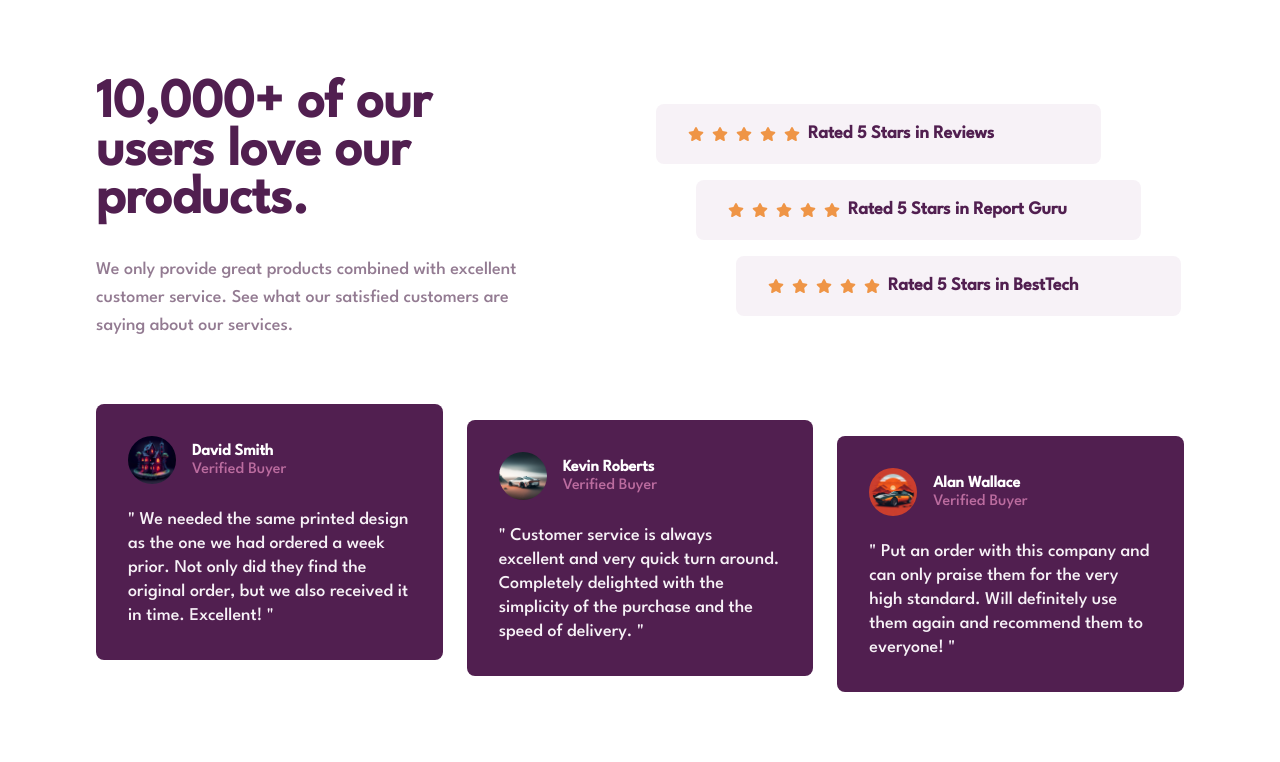
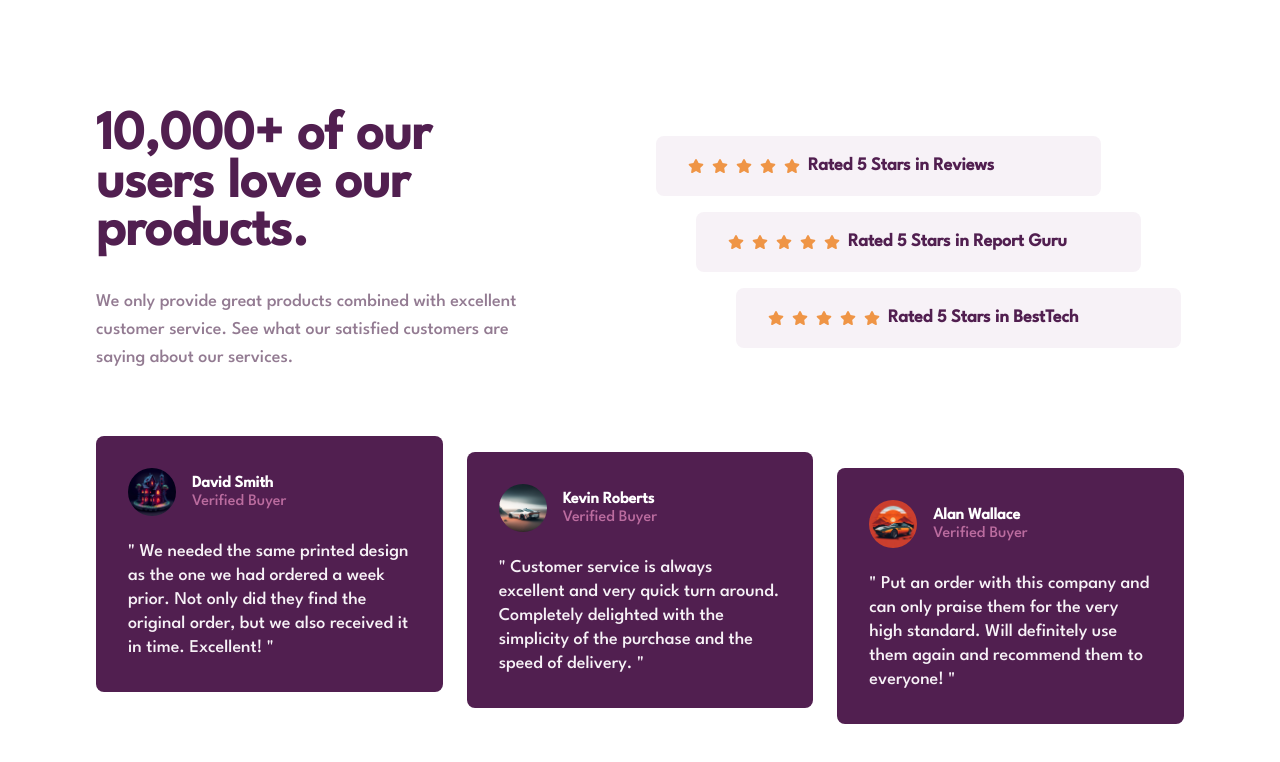
Before and after one commit to GilaniRabbu/frontend-mentor-challenges, a Next.js app: page /social-proof-section in a window 1280 px wide. Shown: the top 762 px of the page. Built offline with nearby package versions, Linux system fonts and the light colour scheme.

Commit message:
updated code

```diff
--- a/components/Social_Proof_Section/Social_Proof_Section.tsx
+++ b/components/Social_Proof_Section/Social_Proof_Section.tsx
@@ -7,7 +7,7 @@ const spartan = League_Spartan({ subsets: ["latin"], weight: ["500"] });
 export default function Social_Proof_Section() {
   return (
     <div
-      className={`${spartan.className} max-w-[1120px] mx-auto px-4 py-20 overflow-hidden`}
+      className={`${spartan.className} max-w-[1120px] mx-auto px-4 py-28 overflow-hidden`}
     >
       <div className="grid gap-y-12 lg:grid-cols-2 lg:gap-x-8 items-center">
         <div className="max-w-[445px]">
```
